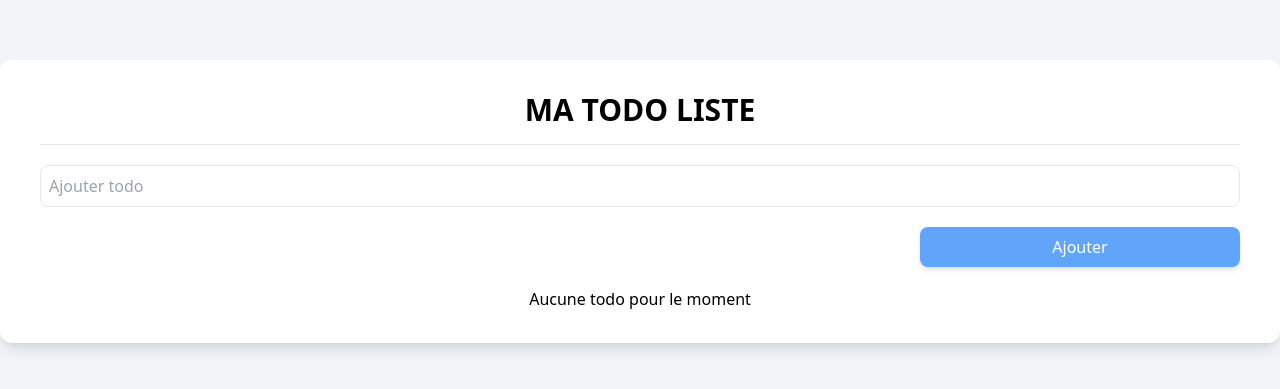
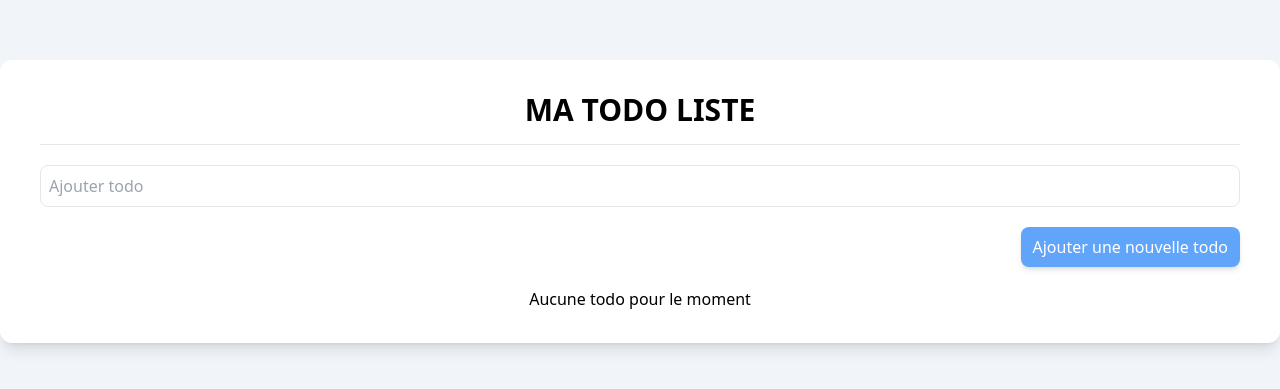
Before and after one commit to GuillemotClement/REACT-Todo, a React (Vite) app: page / in a window 1280 px wide. Shown: the part 199-588 px from the top of the page. Built offline with nearby package versions, Linux system fonts and the light colour scheme.

Commit message:
Ajout du composant Button

```diff
--- a/src/components/AddTodo.jsx
+++ b/src/components/AddTodo.jsx
@@ -1,4 +1,5 @@
 import { useState } from "react";
+import Button from "./Button";
 
 export default function AddTodo({ addTodo }) {
   const [value, setValue] = useState("");
@@ -35,12 +36,7 @@ export default function AddTodo({ addTodo }) {
         />
       </div>
       <div className="my-5 flex justify-end">
-        <button
-          className="w-80 rounded-lg bg-blue-400 px-3 py-2 text-white shadow-md hover:bg-blue-700"
-          onClick={handleClick}
-        >
-          Ajouter
-        </button>
+        <Button text="Ajouter une nouvelle todo" onClick={handleClick} />
       </div>
     </form>
   );
--- /dev/null
+++ b/src/components/Button.jsx
@@ -0,0 +1,10 @@
+export default function Button({ text, ...props }) {
+  return (
+    <button
+      {...props}
+      className="rounded-lg bg-blue-400 px-3 py-2 text-white shadow-md hover:bg-blue-700"
+    >
+      {text}
+    </button>
+  );
+}
```
